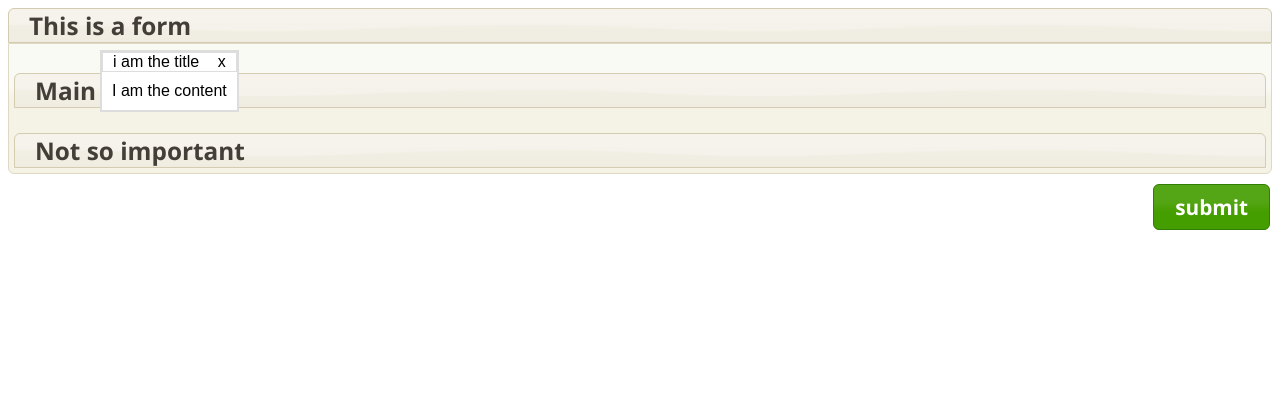
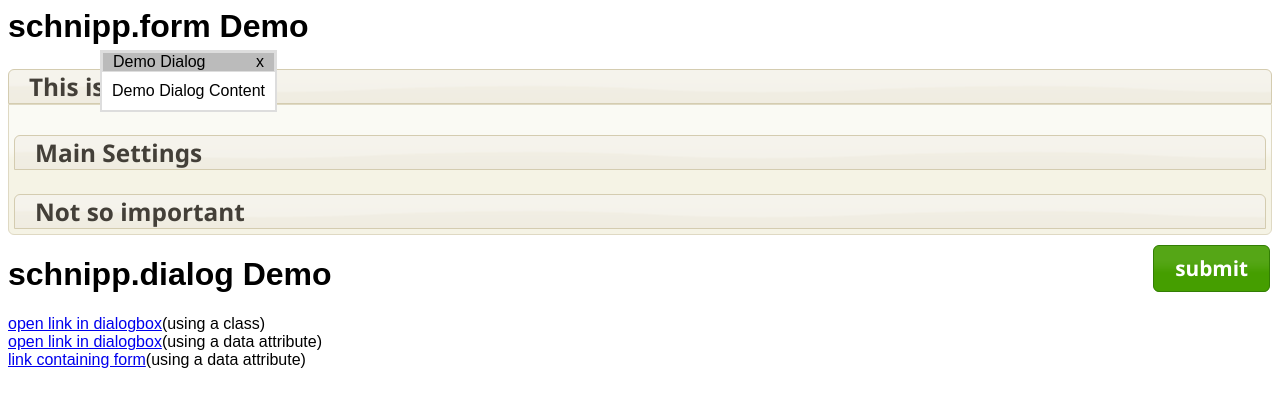
Before and after one commit to henzk/schnipp.js, a plain HTML site: page demo.html in a window 1280 px wide. Drawn offline with Linux system fonts and the light colour scheme; no server answers.

Commit message:
renamed frames to dialogs and split up in multiple files

```diff
--- a/demo.html
+++ b/demo.html
@@ -1,17 +1,19 @@
 <html>
 <head>
     <meta http-equiv="Content-type" content="text/html; charset=utf-8" />
-    <title>schnippforms Demo</title>
+    <title>schnipp.js Demo</title>
 
     <!-- dependencies -->
     <script type="text/javascript" src="dependencies/jqueryui/js/jquery-1.6.2.min.js"></script>
     <script type="text/javascript" src="dependencies/jqueryui/js/jquery-ui-1.8.16.min.js"></script>
     <script type="text/javascript" src="dependencies/cP_v0.91/colorPicker.js"></script>
+    <script type="text/javascript" src="http://js.nicedit.com/nicEdit-latest.js" ></script>
     <script type="text/javascript" src="dependencies/underscore.js"></script>
 
     <!-- schnipplib -->
     <script type="text/javascript" src="src/schnipp.js"></script>
-    <script type="text/javascript" src="src/schnipp/frames.js"></script>
+    <script type="text/javascript" src="src/schnipp/dialogs.js"></script>
+    <script type="text/javascript" src="src/schnipp/dialogs/dialog.js"></script>
 
     <script type="text/javascript" src="src/schnipp/forms.js"></script>
     <script type="text/javascript" src="src/schnipp/forms/fields.js"></script>
@@ -23,6 +25,7 @@
     <script type="text/javascript" src="src/schnipp/forms/fields/checkbox.js"></script>
     <script type="text/javascript" src="src/schnipp/forms/fields/select.js"></script>
     <script type="text/javascript" src="src/schnipp/forms/fields/color.js"></script>
+    <script type="text/javascript" src="src/schnipp/forms/fields/nicedit.js"></script>
     <script type="text/javascript" src="src/schnipp/forms/fields/form.js"></script>
 
     <!-- The demo -->
@@ -79,7 +82,7 @@
         a {
             cursor:pointer;
         }
-        .schn_frame {
+        .schn_dialog {
 
             background:white;
             border: 2px solid #ddd;
@@ -91,6 +94,7 @@
             border:1px solid #ddd;
             padding-left:10px;
             padding-right:10px;
+            background-color: #bbb;
         }
         .schn_content {
             padding:10px;
@@ -99,9 +103,28 @@
             float:right;
 
         }
+
+
     </style>
 </head>
 <body>
+    <h1 id="schnipp__form">schnipp.form Demo</h1>
     <div id="content"></div>
+    <h1 id="schnipp__dialog">schnipp.dialog Demo</h1>
+
+    <a href="dialog1.html" class="dialogbox">open link in dialogbox</a>(using a class)<br>
+    <a href="dialog1.html" data-dialogbox="extra data">open link in dialogbox</a>(using a data attribute)<br>
+    <a href="postdialog.html" data-dialogbox="extra data">link containing form</a>(using a data attribute)<br>
+    <script>
+    $(function() {
+        schnipp.dialogs.enable_for($(document.body))
+        var dialog = schnipp.dialogs.dialog('mydialog', null)
+
+        dialog.display()
+            .view.set_content('Demo Dialog Content')
+            .view.set_title('Demo Dialog')
+            .view.resizable(false)
+    })
+    </script>
 </body>
 </html>
--- /dev/null
+++ b/src/schnipp/dialogs.js
@@ -0,0 +1,65 @@
+/*
+the schnippdialog
+organizing your javascript spaghetti since January 2012 ;)
+*/
+
+schnipp.dialogs = {}
+
+//selector config
+schnipp.dialogs._conf = {
+    selectors: {
+        dialog_opener: 'a.dialogbox, [data-dialogbox]',
+        dialog_setter:'a.dialoglink, [data-dialoglink]',
+        dialog_title:'[data-dialogtitle]'
+    }
+}
+
+//generic clickhandlers
+schnipp.dialogs._handlers = {}
+
+//handler to open up a dialog
+schnipp.dialogs._handlers.create_dialog = function(parent) {
+    return function() {
+        var clicked_link = $(this)
+        var href = clicked_link.attr('href')
+        $.get(
+            href,
+            function(data) {
+                var dialog = schnipp.dialogs.dialog(parent)
+                dialog.display()
+                dialog.view.set_content($(data))
+            }
+        )
+        return false
+    }
+}
+
+//handler to load stuff in the current dialog
+schnipp.dialogs._handlers.set_dialog_content = function(current_dialog) {
+    return function() {
+        var clicked_link = $(this)
+        var href = clicked_link.attr('href')
+        $.get(
+            href,
+            function(data) {
+                current_dialog.view.set_content($(data))
+            }
+        )
+        return false
+    }
+}
+
+//enable dialog support for a dom elem and descendants
+schnipp.dialogs.enable_for = function(elem, dialog) {
+    if (!dialog)
+        dialog = null
+    //enable opening dialogs
+    elem.find(schnipp.dialogs._conf.selectors.dialog_opener).click(
+        schnipp.dialogs._handlers.create_dialog(self)
+    )
+    //enable reloading in current dialog
+    elem.find(schnipp.dialogs._conf.selectors.dialog_setter).click(
+        schnipp.dialogs._handlers.set_dialog_content(dialog)
+    )
+
+}
--- /dev/null
+++ b/src/schnipp/dialogs/dialog.js
@@ -0,0 +1,117 @@
+//the dialog ... finally ;)
+schnipp.dialogs.dialog = function(parent, dialogname) {
+    var self = {}
+    self.parent = parent
+    //set name with 'default' as fallback
+    self.name = dialogname
+    if (!self.name) {
+        self.name = 'default'
+    }
+    //dialogs opened from this one
+    self.children = []
+    //template stuff ... maybe this should live in _conf?
+    self.tmpl = {}
+    self.tmpl.dialog = _.template('\
+        <div class="schn_dialog">\
+            <div class="schn_titlebar">\
+                <span class="schn_title"><%= title %></span>\
+                <a class="schn_close">x</a>\
+            </div>\
+            <div class="schn_content">\
+            </div>\
+        </div>')
+
+    //dom elems go here
+    self.dom = {}
+    self.dom.dialog = null
+    self.dom.content = null
+    //event support
+    self.evts = {}
+    self.evts.fire = function() {}
+    //the controller
+    self.ctrl = {}
+    //the view
+    self.view = {}
+
+    //set dialog content
+    self.view.set_content = function(content) {
+        self.dom.content.html(content)
+        self.ctrl.init_content()
+        return self
+    }
+
+    //set dialog title
+    self.view.set_title = function(title) {
+        self.dom.dialog.find('.schn_title').html(title)
+        return self
+    }
+
+    //set draggability
+    self.view.draggable = function(draggable) {
+        if (draggable) {
+            self.dom.dialog.draggable({ stack: ".schn_dialog" })
+        } else {
+            self.dom.dialog.draggable('destroy')
+        }
+        return self
+    }
+
+    //set resizability
+    self.view.resizable = function(resizable) {
+        if (resizable) {
+            self.dom.dialog.resizable()
+        } else {
+            self.dom.dialog.resizable('destroy')
+        }
+        return self
+    }
+
+    //close and cleanup
+    self.ctrl.close = function() {
+        self.evts.fire('pre_close')
+        self.dom.dialog.remove()
+        self.evts.fire('post_close')
+        return self
+    }
+
+    //initialize dialog view
+    self.ctrl.init_view = function() {
+        self.dom.dialog.find('.schn_close').click(function() {
+            self.ctrl.close()
+        })
+        self.view.draggable(true)
+        return self
+    }
+
+    //initialize dialog content
+    self.ctrl.init_content = function() {
+        //set title
+        var title = ''
+        var title_elem = self.dom.content.find(
+            schnipp.dialogs._conf.selectors.dialog_title
+        )
+        if (title_elem.length) {
+            title = title_elem.attr(
+                'data-dialogtitle'
+            )
+        }
+        self.view.set_title(title)
+
+        schnipp.dialogs.enable_for(self.dom.content, self)
+
+        return self
+    }
+
+    //display the dialog ... normally called just once
+    self.display = function() {
+        self.dom.dialog = $(self.tmpl.dialog({
+            title: ''
+        }))
+        self.dom.content = self.dom.dialog.find('.schn_content')
+        $(document.body).append(self.dom.dialog)
+        self.ctrl.init_view()
+        return self
+    }
+
+    return self
+}
--- a/src/schnipp/frames.js
+++ /dev/null
@@ -1,128 +0,0 @@
-/*
-schnipp frames - rockit
-*/
-schnipp.frames = {}
-
-
-schnipp.frames._handlers = {}
-
-schnipp.frames._handlers.create_frame = function(parent, clicked_link) {
-    var href = clicked_link.attr('href')
-    $.get(
-        href,
-        function(data) {
-            var content = $(data)
-            var frame = schnipp.frames.frame('myframe', parent)
-            frame.display()
-            frame.view.set_content(content)
-            var title = ''
-            var title_elem = content.find('[data-frametitle]')
-            if (title_elem.length) {
-                title = title_elem.attr('data-frametitle')
-                title_elem.remove()
-            }
-            frame.view.set_title(title)
-        }
-    )
-}
-/*
-the schnippframe
-organizing your javascript spaghetti since January 2012 ;)
-*/
-schnipp.frames.frame = function(framename, parent) {
-    var self = {}
-
-    self.name = framename
-    self.parent = parent
-    self.children = []
-    self.tmpl = {}
-    self.tmpl.frame = _.template('\
-        <div class="schn_frame">\
-            <div class="schn_titlebar">\
-                <span class="schn_title"><%= title %></span>\
-                <a class="schn_close">x</a>\
-            </div>\
-            <div class="schn_content">\
-                <%= content %>\
-            </div>\
-        </div>')
-
-    self.views = {}
-    self.views.frame = null
-    self.evts = {}
-    self.evts.fire = function() {}
-    self.ctrl = {}
-    self.view = {}
-
-    self.view.set_content = function(content) {
-        self.views.frame.find('.schn_content').html(content)
-        self.ctrl.init_content()
-        return self
-    }
-
-    self.view.set_title = function(title) {
-        self.views.frame.find('.schn_title').html(title)
-        return self
-    }
-
-    self.view.draggable = function(draggable) {
-        if (draggable) {
-            self.views.frame.draggable()
-        } else {
-            self.views.frame.draggable('destroy')
-        }
-        return self
-    }
-
-    self.view.resizable = function(resizable) {
-        if (resizable) {
-            self.views.frame.resizable()
-        } else {
-            self.views.frame.resizable('destroy')
-        }
-        return self
-    }
-
-    self.ctrl.close = function() {
-        self.evts.fire('pre_close')
-        self.views.frame.remove()
-        self.evts.fire('post_close')
-        return self
-    }
-
-    self.ctrl.init_view = function() {
-        self.views.frame.find('.schn_close').click(function() {
-            self.ctrl.close()
-        })
-        self.view.draggable(true)
-        return self
-    }
-
-    self.ctrl.init_content = function() {
-        self.views.frame.find('.schn_content .newframe').click(
-            schnipp.frames._handlers.create_frame(self, $(this))
-        )
-        return self
-    }
-
-    self.display = function() {
-        self.views.frame = $(self.tmpl.frame({
-            title: '',
-            content: ''
-        }))
-        $(document.body).append(self.views.frame)
-        self.ctrl.init_view()
-        return self
-    }
-
-    return self
-}
-
-$(function() {
-    var frame = schnipp.frames.frame('myframe', null)
-
-    frame.display()
-        .view.set_content('I am the content')
-        .view.set_title('i am the title')
-        .view.resizable(false)
-})
```
Also changed, not shown: dialog1.html (added, +7 -0 lines), dialog2.html (added, +9 -0 lines), postdialog.html (added, +17 -0 lines).
